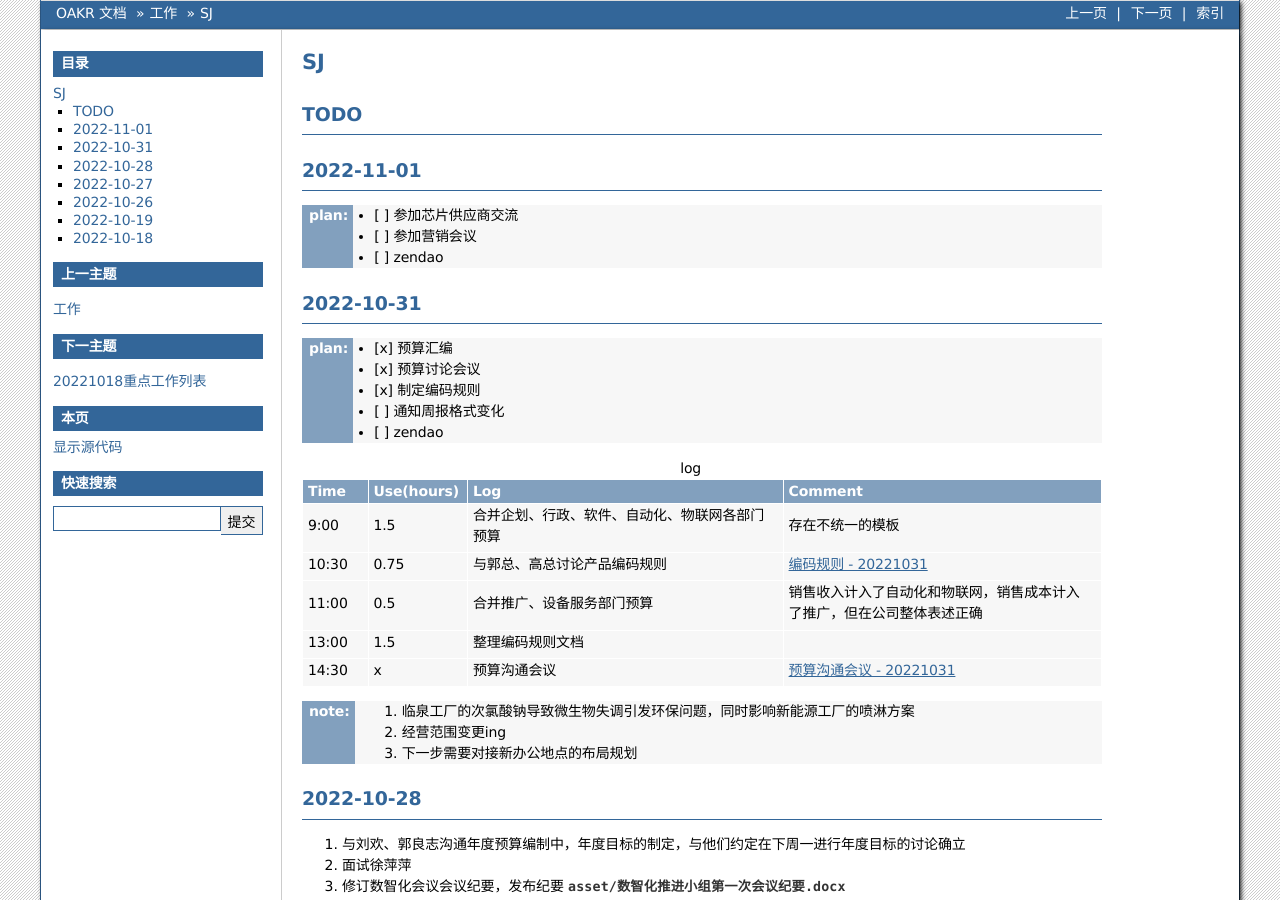
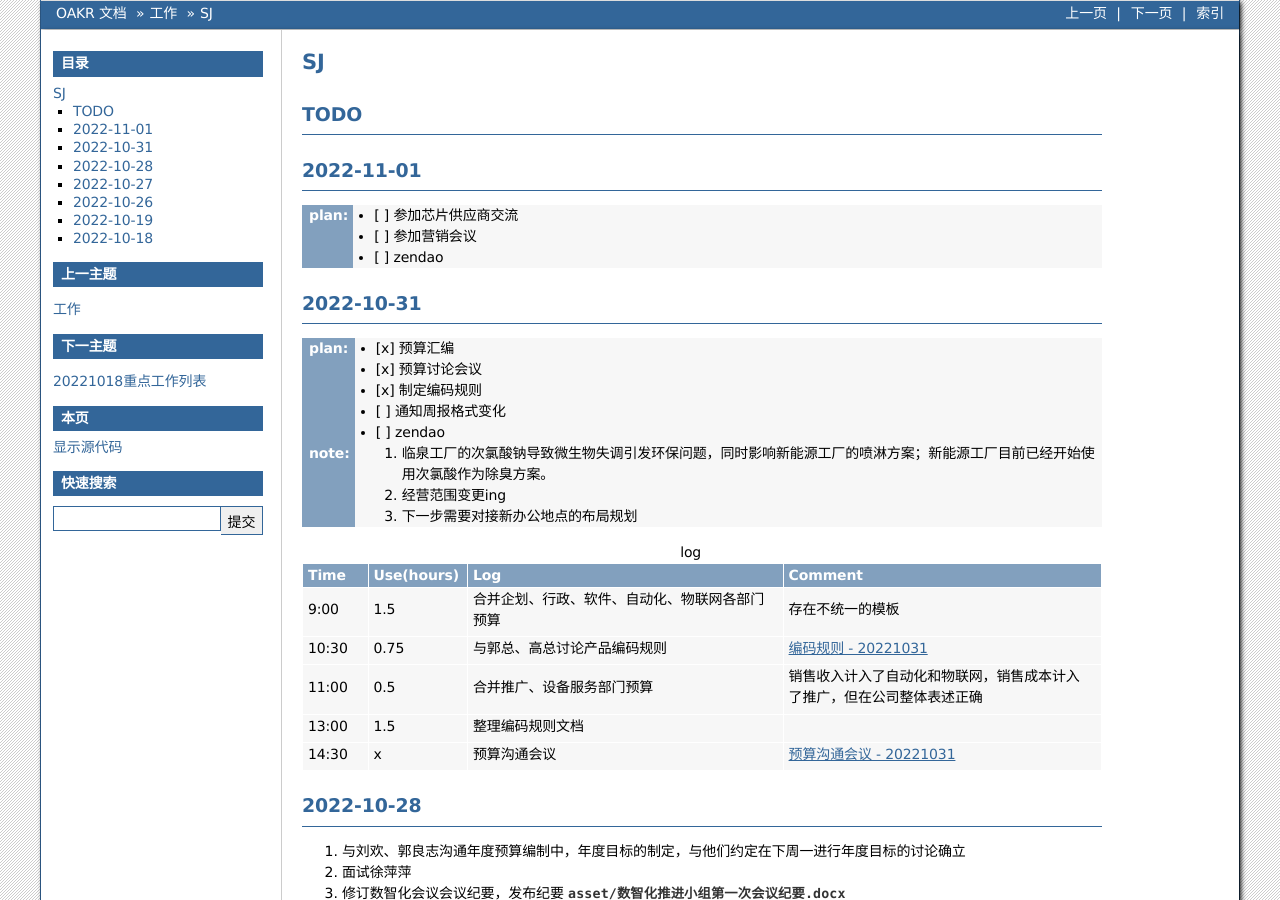
Before and after one commit to cruiurc/cruiurc.github.io, a Sphinx documentation site: the page built from source/work/sj/sj.rst, in a window 1280 px wide and 900 px high. Built offline with Sphinx 7.4.7, drawn with Linux system fonts in a browser that asks for light colours; some of the changed lines change nothing that is shown.

Commit message:
20221031 work

```diff
--- a/source/work/sj/sj.rst
+++ b/source/work/sj/sj.rst
@@ -19,6 +19,11 @@ TODO
    - [ ] 通知周报格式变化
    - [ ] zendao
 
+:note:
+   1. 临泉工厂的次氯酸钠导致微生物失调引发环保问题，同时影响新能源工厂的喷淋方案；新能源工厂目前已经开始使用次氯酸作为除臭方案。
+   2. 经营范围变更ing
+   3. 下一步需要对接新办公地点的布局规划
+
 .. csv-table:: log
     :header: "Time", "Use(hours)", "Log", "Comment"
     :widths: 10, 10, 50, 50
@@ -28,12 +33,6 @@ TODO
     11:00, 0.5, 合并推广、设备服务部门预算, 销售收入计入了自动化和物联网，销售成本计入了推广，但在公司整体表述正确
     13:00, 1.5, 整理编码规则文档
     14:30, x, 预算沟通会议, :doc:`topic/预算沟通会议-20221031`
-
-:note:
-   1. 临泉工厂的次氯酸钠导致微生物失调引发环保问题，同时影响新能源工厂的喷淋方案
-   2. 经营范围变更ing
-   3. 下一步需要对接新办公地点的布局规划
-
 
 2022-10-28
 -----------
```
